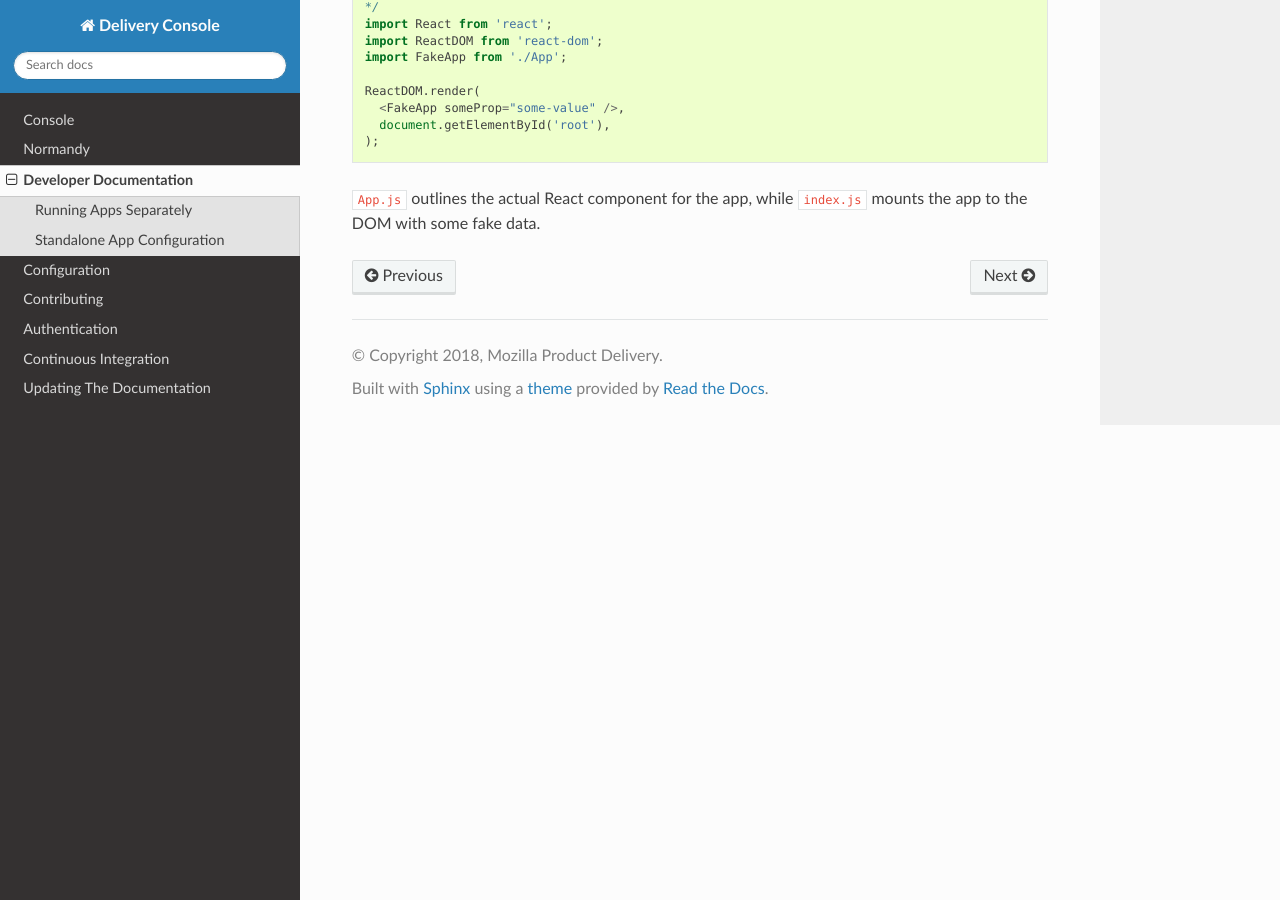
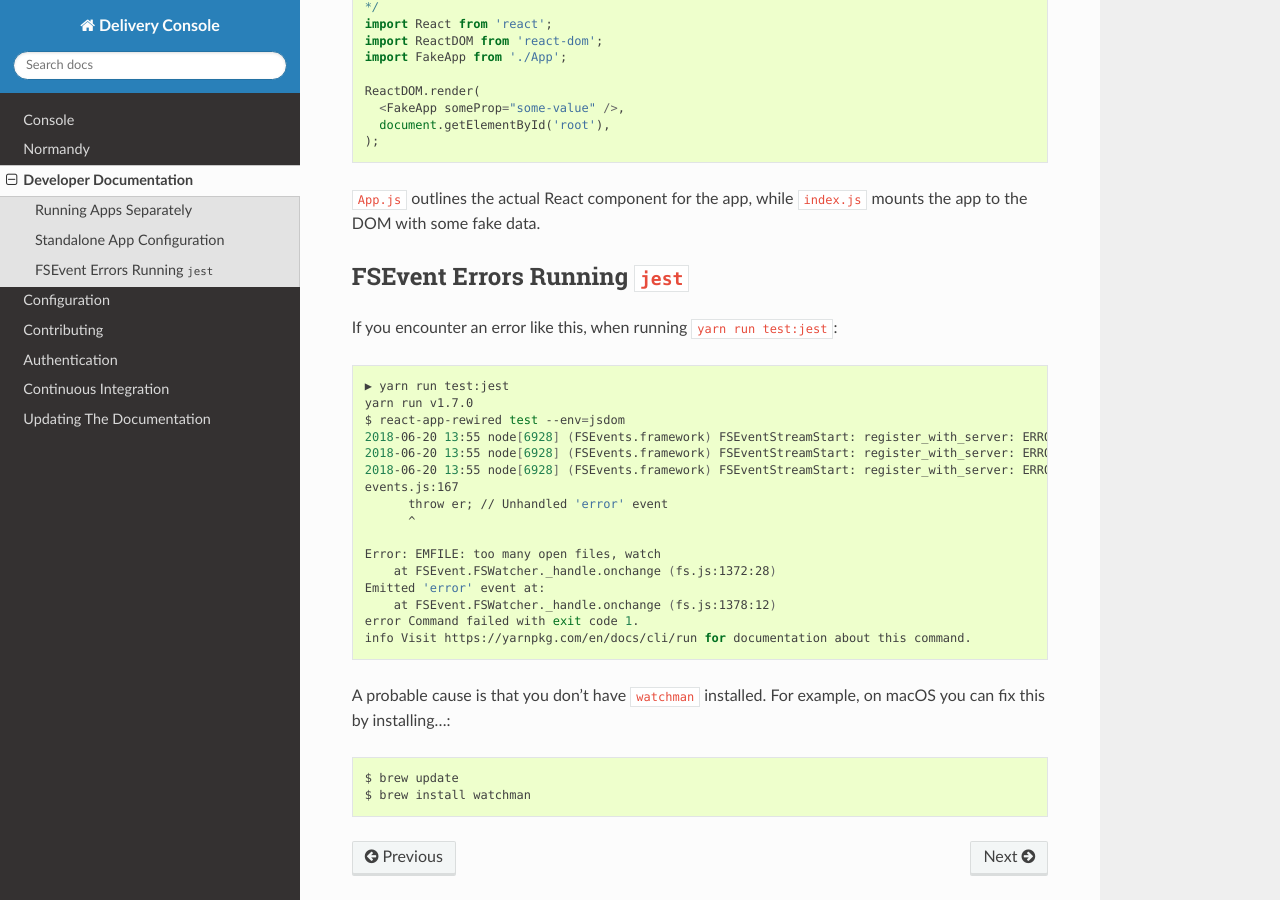
Before and after one commit to mozilla/delivery-console, a Sphinx documentation site: the page built from docs/dev.rst, in a window 1280 px wide and 900 px high, scrolled down 1336 px. Built offline with Sphinx 7.4.7 and the Read the Docs theme 2.0.0, drawn with Linux system fonts in a browser that asks for light colours.

Commit message:
Notes about FSevent error and jest
We discussed this in channel and I fear it's only matter of time till someone else falls for it. Better written down.

```diff
--- a/docs/dev.rst
+++ b/docs/dev.rst
@@ -74,3 +74,35 @@ When working on an individual app, there is a need to stub out certain values/pr
     );
 
 ``App.js`` outlines the actual React component for the app, while ``index.js`` mounts the app to the DOM with some fake data.
+
+
+FSEvent Errors Running ``jest``
+===============================
+
+If you encounter an error like this, when running ``yarn run test:jest``:
+
+.. code-block:: bash
+
+    ▶ yarn run test:jest
+    yarn run v1.7.0
+    $ react-app-rewired test --env=jsdom
+    2018-06-20 13:55 node[6928] (FSEvents.framework) FSEventStreamStart: register_with_server: ERROR: f2d_register_rpc() => (null) (-22)
+    2018-06-20 13:55 node[6928] (FSEvents.framework) FSEventStreamStart: register_with_server: ERROR: f2d_register_rpc() => (null) (-22)
+    2018-06-20 13:55 node[6928] (FSEvents.framework) FSEventStreamStart: register_with_server: ERROR: f2d_register_rpc() => (null) (-22)
+    events.js:167
+          throw er; // Unhandled 'error' event
+          ^
+
+    Error: EMFILE: too many open files, watch
+        at FSEvent.FSWatcher._handle.onchange (fs.js:1372:28)
+    Emitted 'error' event at:
+        at FSEvent.FSWatcher._handle.onchange (fs.js:1378:12)
+    error Command failed with exit code 1.
+    info Visit https://yarnpkg.com/en/docs/cli/run for documentation about this command.
+
+A probable cause is that you don't have ``watchman`` installed. For example, on macOS you can fix this by installing...:
+
+.. code-block:: bash
+
+    $ brew update
+    $ brew install watchman
```
